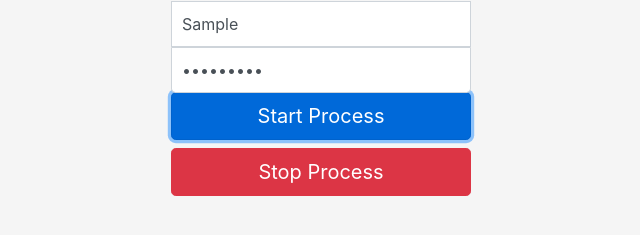
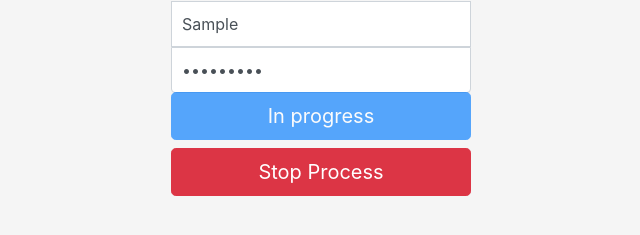
Before and after one commit to nighthawkEnterprise/Schedule-Automator, a website: page index.html in a window 1280 px wide. Both pictures are taken after typing "Sample", "Sample123" into the empty fields and a click on the button "Start Process". Shown: the part 441-676 px from the top of the page, without its empty margins (319-959 px from the left). Drawn offline with nearby package versions, Linux system fonts and the light colour scheme.

```diff
--- a/index.html
+++ b/index.html
@@ -125,7 +125,8 @@
   <script>
     const username = document.getElementById("username");
     const password = document.getElementById("password");
-
+    const startBtn = document.getElementById("start");
+    const stopBtn  = document.getElementById("stop");
     var intervalID;
 
     function start() {
@@ -138,13 +139,14 @@
           username: username.value,
           password: password.value,
         }),
-      }).then((res) => {
-        console.log('res.json', res);
-        res.json();
-      });
+      }).then((res) => res.json());
     }
 
-    document.getElementById("start").addEventListener("click", (event) => {
+    startBtn.addEventListener("click", (event) => {
+      startBtn.disabled = true;
+      startBtn.innerHTML = "In progress";
+      stopBtn.innerHTML = "Stop Process";
+      stopBtn.disabled = false;
       event.preventDefault();
       start();
       intervalID = setInterval(() => {
@@ -154,7 +156,11 @@
       console.log("intervalID start", intervalID);
     });
 
-    document.getElementById("stop").addEventListener("click", () => {
+  stopBtn.addEventListener("click", () => {
+      startBtn.disabled = false;
+      startBtn.innerHTML = "Start Process";
+      stopBtn.innerHTML = "Process Stopped";
+      stopBtn.disabled = true;
       event.preventDefault();
       console.log("stop Interval", intervalID);
       clearInterval(intervalID);
```
